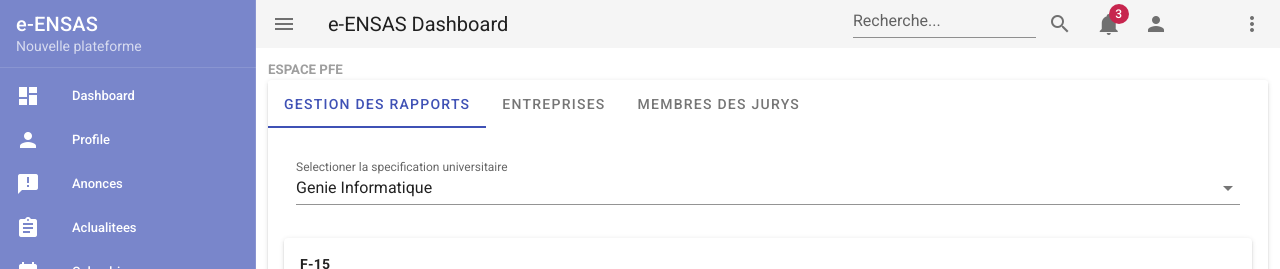
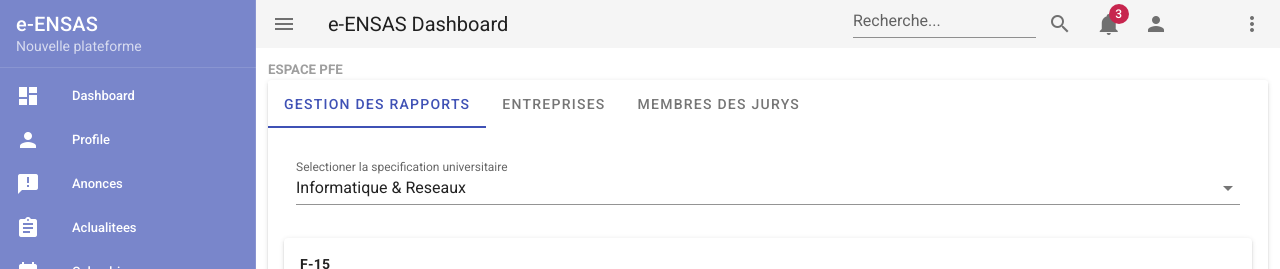
Before and after one commit to hoummani/ENSAS-Website, a Vue app in the folder admin/: page /pfe in a window 1280 px wide. Shown: the top 269 px of the page. Built offline with nearby package versions, Linux system fonts and the light colour scheme; some icons are missing.

Commit message:
first impression with jury component

```diff
--- /dev/null
+++ b/admin/src/components/pfe/Jurys.vue
@@ -0,0 +1,40 @@
+<template>
+  <div class="pa-4">
+    <v-layout class="pa-3">
+      <v-select
+              label="Selectioner la specification universitaire"
+              :items="deps"
+              v-model="dep_selected"
+
+              item-text="name"
+              item-value="value"
+            ></v-select>
+            <v-spacer></v-spacer>
+            <v-btn color="secondary">Ajouter Un Group</v-btn>
+    </v-layout>
+    <v-card flat>
+
+    </v-card>
+  </div>
+</template>
+
+<script>
+export default {
+  data() {
+    return {
+      //select departement
+      dep_selected:"infoGtr",
+      deps: [
+        {
+          name: "Informatique & Reseaux",
+          value: "infoGtr"
+        },
+        {
+          name: "Genie Industriel & Procedes",
+          value: "indusGpmc"
+        }
+      ],
+    }
+  },
+}
+</script>
--- a/admin/src/components/pfe/Report.vue
+++ b/admin/src/components/pfe/Report.vue
@@ -3,8 +3,8 @@
     <v-layout class="pa-3">
       <v-select
               label="Selectioner la specification universitaire"
-              :items="filieres"
-              v-model="filiere_selected"
+              :items="deps"
+              v-model="dep_selected"
 
               item-text="name"
               item-value="value"
@@ -107,24 +107,16 @@
 export default {
   data() {
     return {
-      //select filiere
-      filiere_selected:"info",
-      filieres: [
+      //select departement
+      dep_selected:"infoGtr",
+      deps: [
         {
-          name: "Genie Informatique",
-          value: "info"
+          name: "Informatique & Reseaux",
+          value: "infoGtr"
         },
         {
-          name: "Genie Industriel",
-          value: "indus"
-        },
-        {
-          name: "Genie Resaux & Telecom",
-          value: "gtr"
-        },
-        {
-          name: "Genie Procedes & Ceramique",
-          value: "gpmc"
+          name: "Genie Industriel & Procedes",
+          value: "indusGpmc"
         }
       ],
       reports:[],
--- a/admin/src/views/PFE.vue
+++ b/admin/src/views/PFE.vue
@@ -3,7 +3,7 @@
     <h5 class="subheading text-uppercase grey--text">Espace PFE</h5>
     <div>
       <v-card>
-        <v-tabs background-color="white" color="indigo" left>
+        <v-tabs background-color="white" show-arrows color="indigo" left>
           <v-tab href="#tab-1">Gestion des rapports</v-tab>
           <v-tab href="#tab-2">Entreprises</v-tab>
           <v-tab href="#tab-3">Membres des jurys</v-tab>
@@ -18,13 +18,7 @@
 
 
           <v-tab-item value="tab-3">
-            <v-container fluid>
-              <v-row>
-                <div class="ma-3">
-                  <p>Jury Jury</p>
-                </div>
-              </v-row>
-            </v-container>
+            <Jurys/>
           </v-tab-item>
         </v-tabs>
       </v-card>
@@ -36,6 +30,8 @@
 import Entreprise from "../components/pfe/Entreprise";
 
 import Report from "../components/pfe/Report";
+
+import Jurys from "../components/pfe/Jurys";
 export default {
   data() {
     return {
@@ -44,7 +40,8 @@ export default {
   },
   components: {
     Entreprise,
-    Report
+    Report,
+    Jurys
   }
 };
 </script>
```
